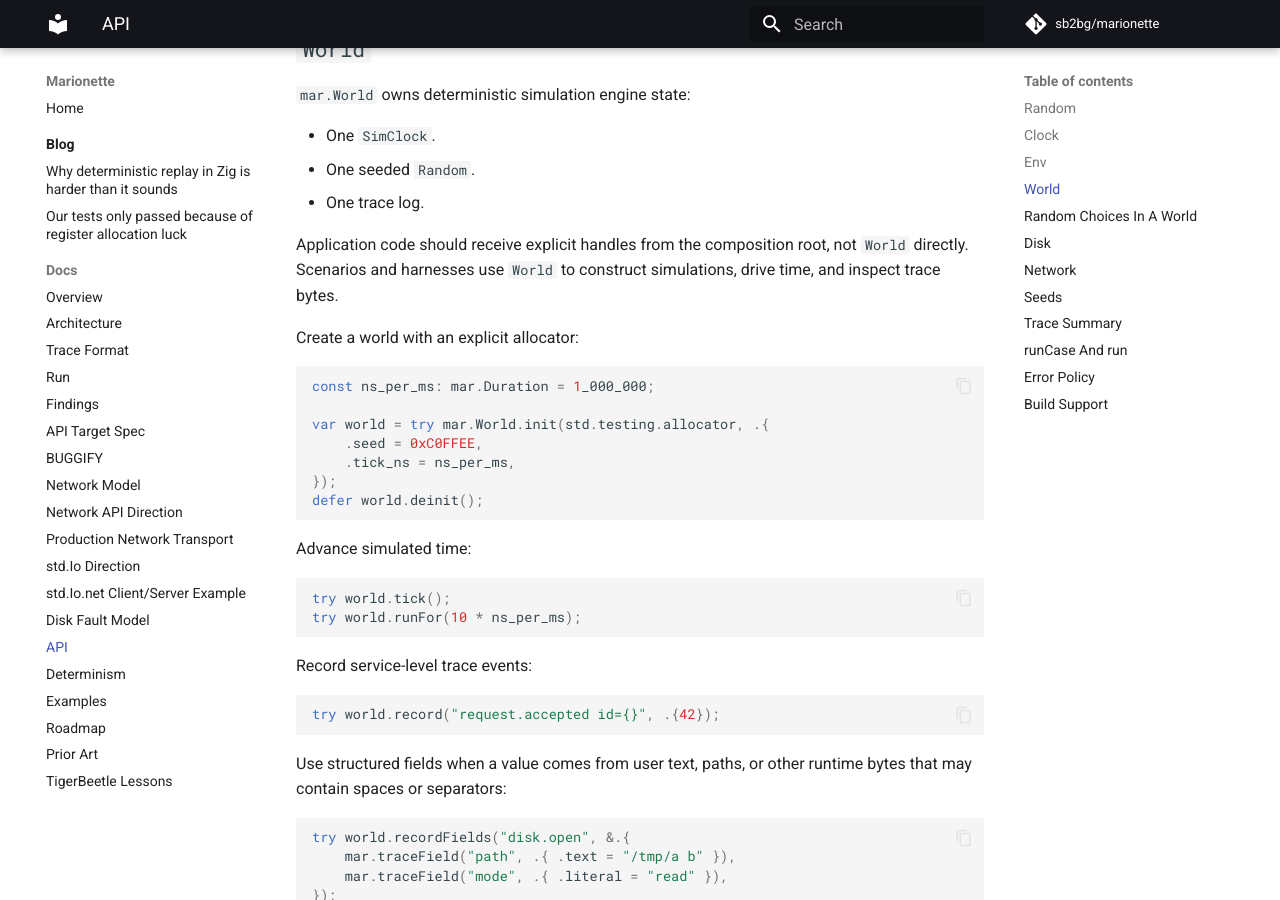
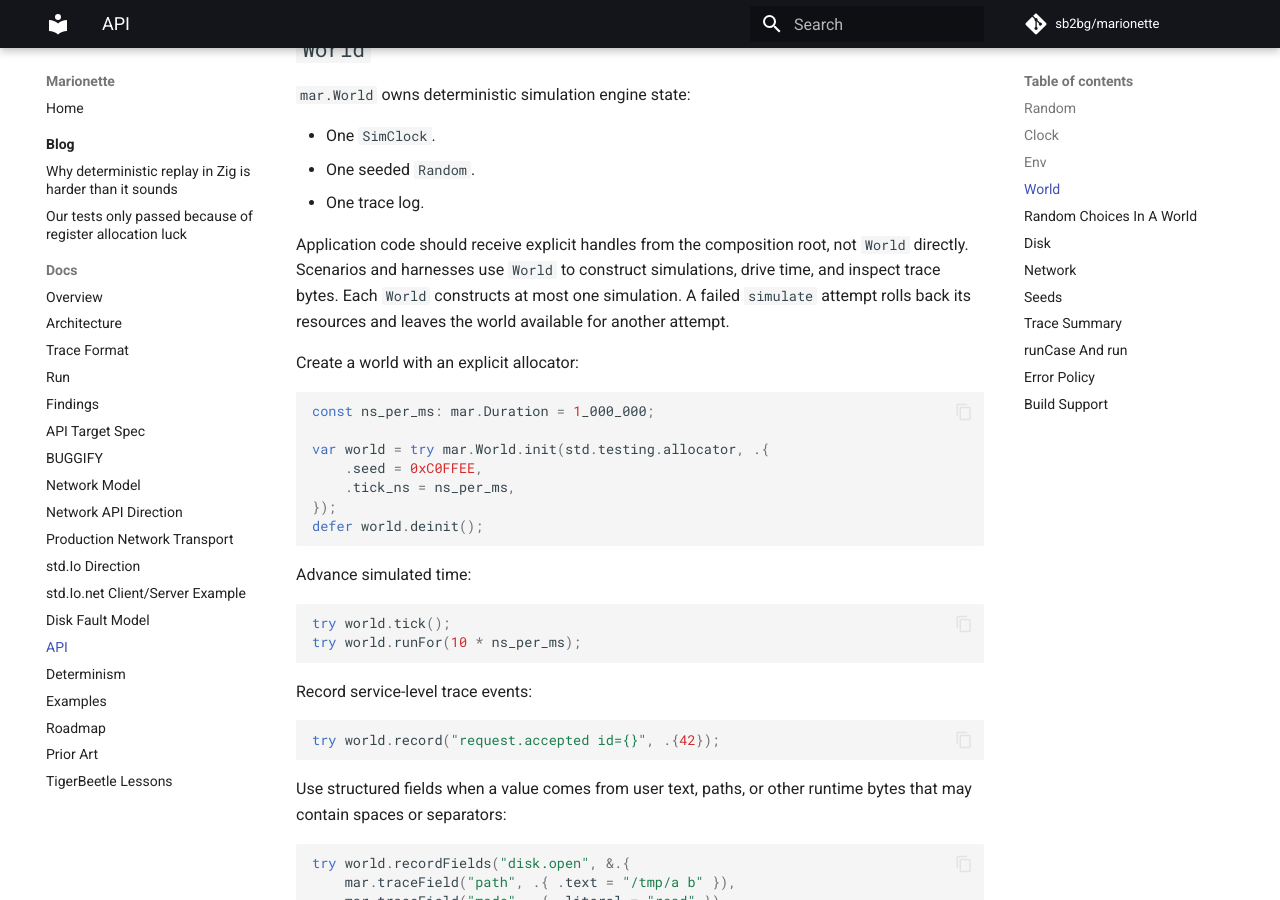
Before and after one commit to sb2bg/marionette, an MkDocs documentation site: the page built from docs/api.md, in a window 1280 px wide and 900 px high, scrolled down 1757 px. Built offline with MkDocs 1.6.1 and Material for MkDocs 9.7.7, drawn with Linux system fonts in a browser that asks for light colours; comment, search, counter and statistics services are not loaded.

Commit message:
Enforce one simulation per world

```diff
--- a/docs/api.md
+++ b/docs/api.md
@@ -95,6 +95,8 @@ Application code should receive explicit handles from the composition root, not
 `World` directly.
 Scenarios and harnesses use `World` to construct simulations, drive time, and
 inspect trace bytes.
+Each `World` constructs at most one simulation. A failed `simulate` attempt
+rolls back its resources and leaves the world available for another attempt.
 
 Create a world with an explicit allocator:
 
```
Also changed, not shown: 2 other files.
